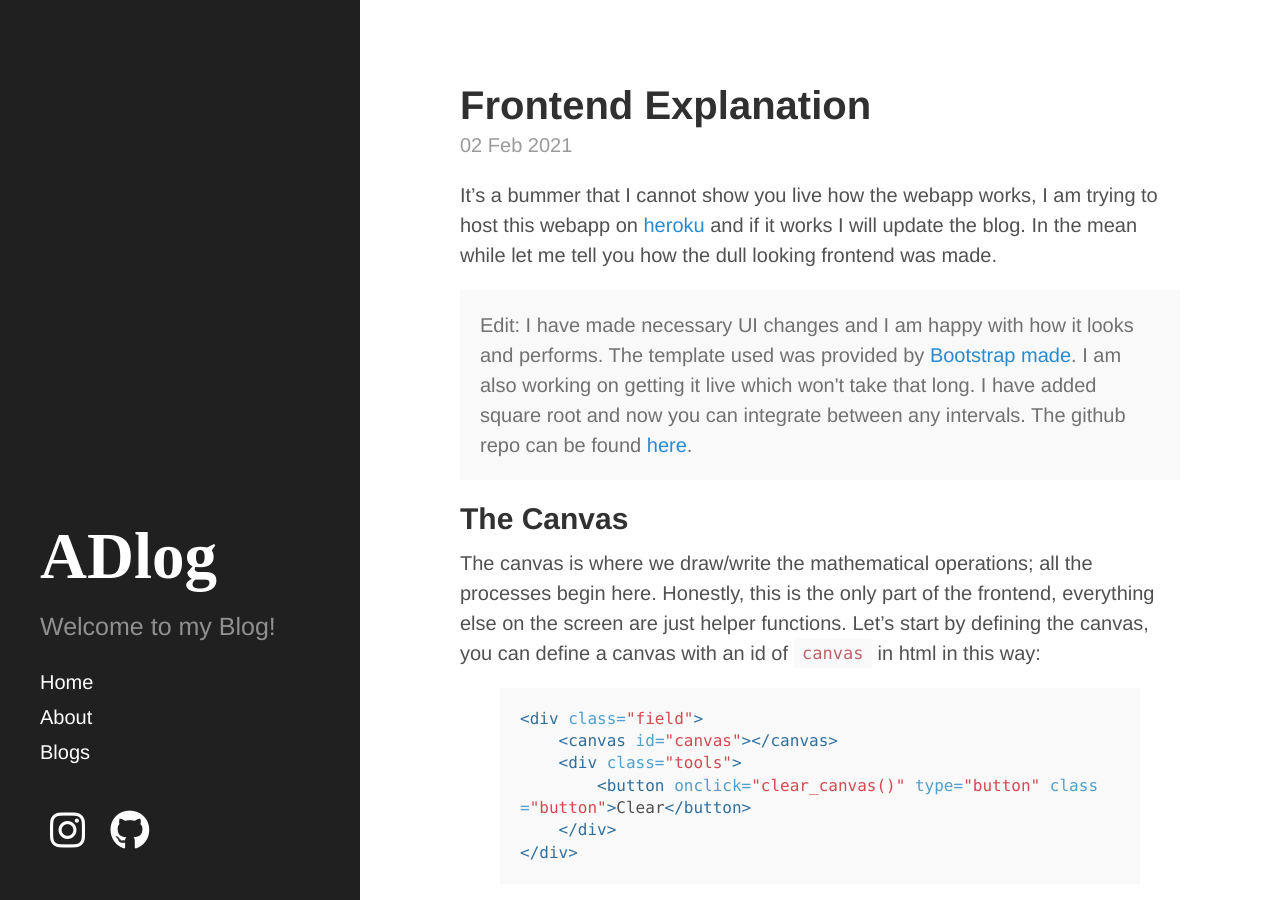
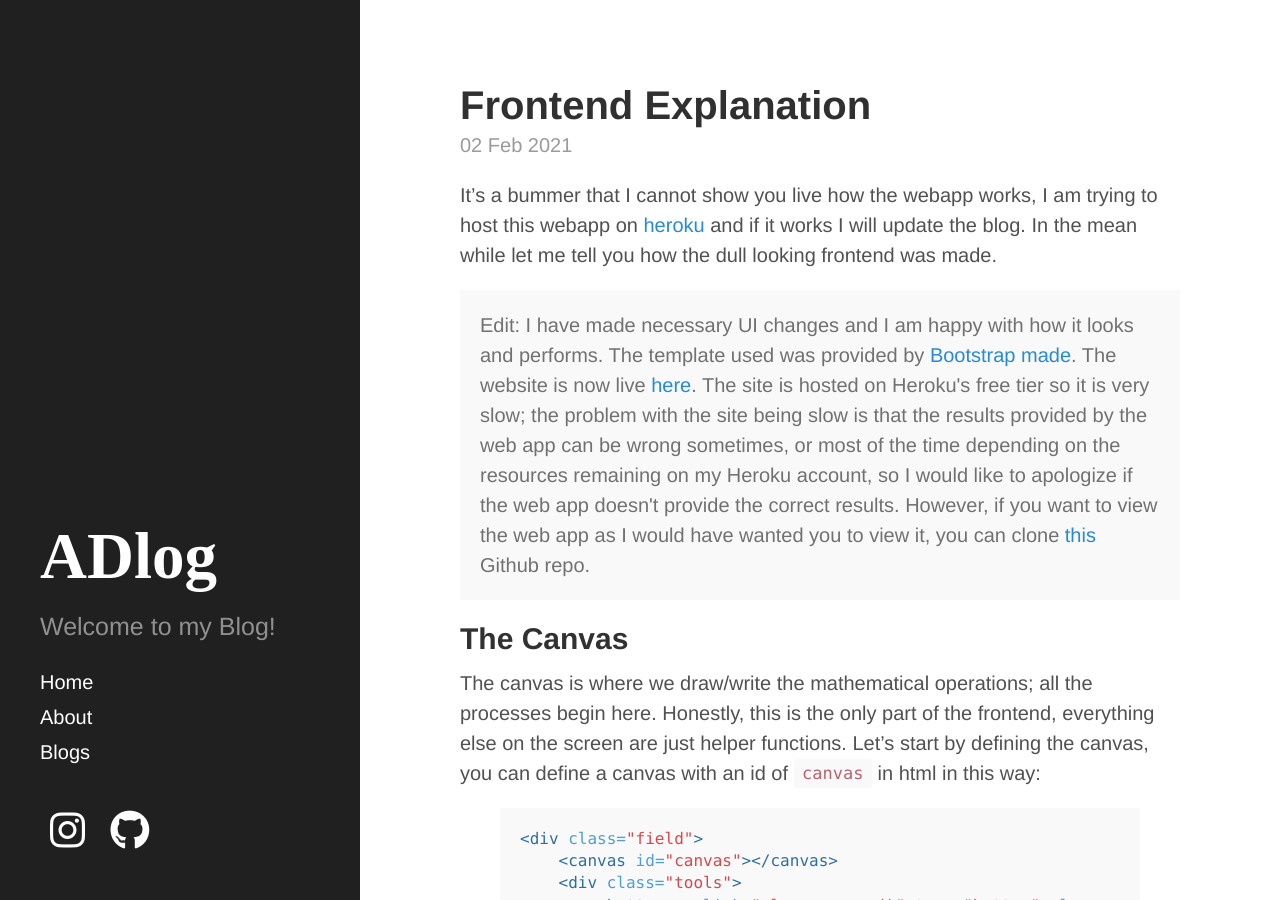
Before and after one commit to arogyad/arogyad.github.io, a Jekyll site: the page built from _posts/2021-02-02-Frontend Explanation.md, in a window 1280 px wide and 900 px high. Built offline with Jekyll 4.4.1, drawn with Linux system fonts in a browser that asks for light colours; nearby versions of some CDN libraries; some web fonts are replaced.

Commit message:
Update 2021-02-02-Frontend Explanation.md

```diff
--- a/_posts/2021-02-02-Frontend Explanation.md
+++ b/_posts/2021-02-02-Frontend Explanation.md
@@ -6,7 +6,8 @@ published: true
 
 It's a bummer that I cannot show you live how the webapp works, I am trying to host this webapp on <a href='https://www.heroku.com' target='_blank'>heroku</a> and if it works I will update the blog. In the mean while  let me tell you how the dull looking frontend was made.
 <div class = 'message'>
- Edit: I have made necessary UI changes and I am happy with how it looks and performs. The template used was provided by <a herf='https://bootstrapmade.com/' target='_blank'>Bootstrap made</a>. I am also working on getting it live which won't take that long. I have added square root and now you can integrate between any intervals. The github repo can be found <a href='https://github.com/arogydhl/HandwrittenEquationSolverWebApp' target='_blank'>here</a>.
+ Edit: I have made necessary UI changes and I am happy with how it looks and performs. The template used was provided by <a herf='https://bootstrapmade.com/' target='_blank'>Bootstrap made</a>. The website is now live <a href='https://arogyad.herokuapp.com/' target='_blank'>here</a>. The site is hosted on Heroku's free tier so it is very slow; the problem with the site being slow is that the results provided by the web app can be wrong sometimes, or most of the time depending on the resources remaining on my Heroku account, so I would like to apologize if the web app doesn't provide the correct results. However, if you want to view the web app as I would have wanted you to view it, you can clone <a href='https://github.com/arogydhl/HandwrittenEquationSolverWebApp' target='_blank'>this</a> Github repo.
+
 </div>
 ## The Canvas
 The canvas is where we draw/write the mathematical operations; all the processes begin here. Honestly, this is the only part of the frontend, everything else on the screen are just helper functions. Let's start by defining the canvas, you can define a canvas with an id of `canvas` in html in this way:
```
